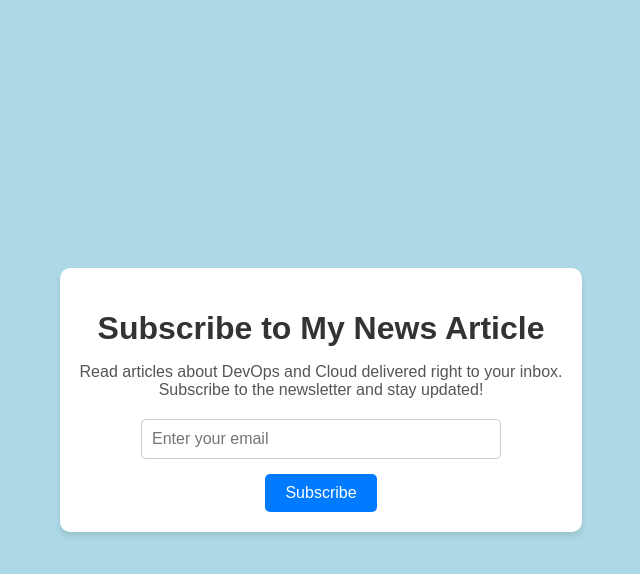
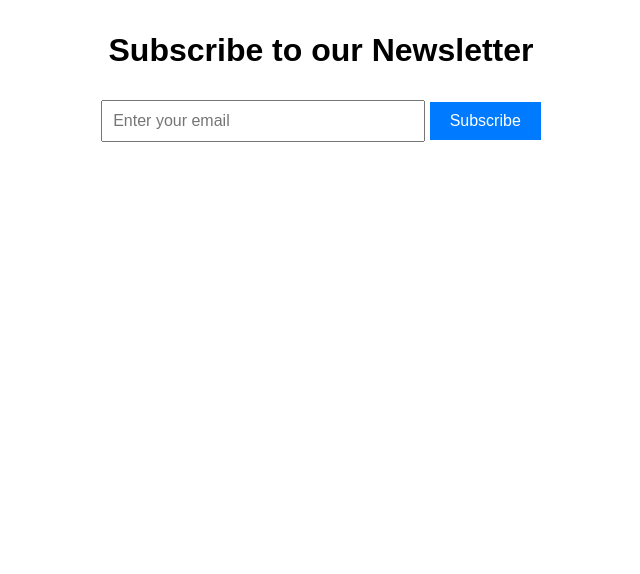
Before and after one commit to NarmalaSk/portfolio, a website: page public/Newsletter.html in a window 1280 px wide. Shown: the whole page, without its empty margins (319-959 px from the left). Drawn offline with Linux system fonts and the light colour scheme.

Commit message:
update newsletter feature

```diff
--- a/public/Newsletter.html
+++ b/public/Newsletter.html
@@ -3,65 +3,41 @@
 <head>
   <meta charset="UTF-8">
   <meta name="viewport" content="width=device-width, initial-scale=1.0">
-    <title>Subscribe to News Article</title>
+  <title>Subscribe to Newsletter</title>
   <style>
     body {
-            background-color: lightblue;
       font-family: Arial, sans-serif;
-            margin: 0;
-            padding: 0;
-            display: flex;
-            justify-content: center;
-            align-items: center;
-            height: 100vh;
+      margin: 2em;
+      text-align: center;
     }
-        .container {
-            text-align: center;
-            background-color: white;
-            padding: 20px;
-            border-radius: 10px;
-            box-shadow: 0 4px 6px rgba(0, 0, 0, 0.1);
+    form {
+      display: inline-block;
+      text-align: left;
     }
-        h1 {
-            color: #333;
-            margin-bottom: 10px;
+    input[type="email"] {
+      width: 300px;
+      padding: 10px;
+      margin: 10px 0;
+      font-size: 1em;
     }
-        p {
-            color: #555;
-            margin-bottom: 20px;
-        }
-        form input[type="email"] {
-            padding: 10px;
-            border: 1px solid #ccc;
-            border-radius: 5px;
-            width: 70%;
-            font-size: 16px;
-            margin-bottom: 15px;
-        }
-        form button {
+    button {
       padding: 10px 20px;
       background-color: #007BFF;
       color: white;
       border: none;
-            border-radius: 5px;
-            font-size: 16px;
       cursor: pointer;
+      font-size: 1em;
     }
-        form button:hover {
+    button:hover {
       background-color: #0056b3;
     }
   </style>
 </head>
 <body>
-    <div class="container">
-        <h1><b>Subscribe to My News Article</b></h1>
-        <p>Read articles about DevOps and Cloud delivered right to your inbox. <br>
-            Subscribe to the newsletter and stay updated!</p>
-        <form>
-            <input type="email" placeholder="Enter your email" required>
-            <br>
+  <h1>Subscribe to our Newsletter</h1>
+  <form action="/newsletter/subscribe" method="POST">
+    <input type="email" name="email" placeholder="Enter your email" required />
     <button type="submit">Subscribe</button>
   </form>
-    </div>
 </body>
 </html>
```
Also changed, not shown: server.js (+29 -0 lines). Lines whose indentation alone changed are shown as unchanged.
